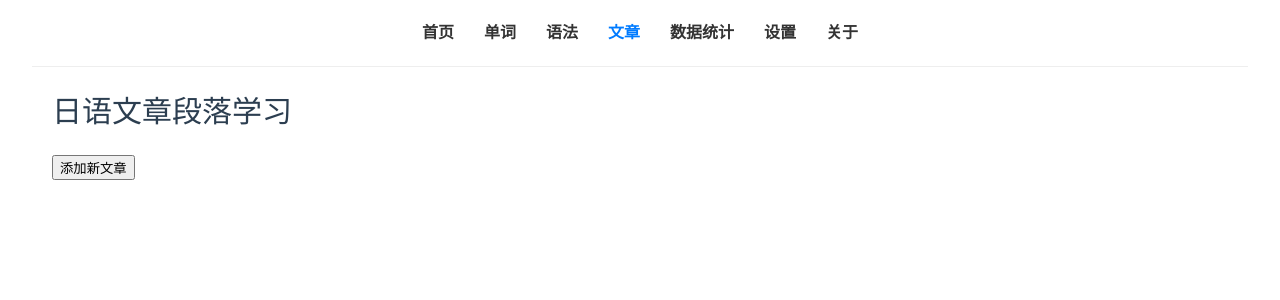
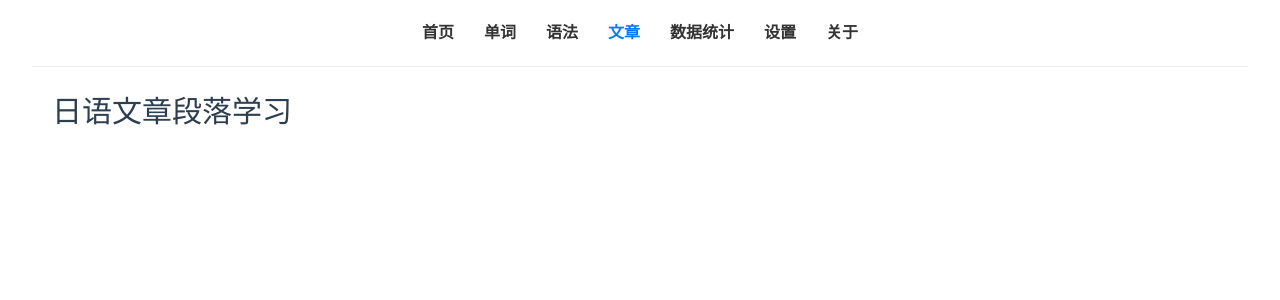
Before and after one commit to soukai-japan/tracer, a Vue app: page /passage in a window 1280 px wide. Shown: the top 300 px of the page. Built offline with nearby package versions, Linux system fonts and the light colour scheme.

Commit message:
optimize content

```diff
--- a/src/views/GrammarView.vue
+++ b/src/views/GrammarView.vue
@@ -13,7 +13,6 @@
         <p class="created-at">{{ new Date(grammar.createdAt).toLocaleDateString() }}</p>
       </div>
     </div>
-    <button @click="addNewGrammar">添加新语法</button>
   </div>
 
   <!-- Detail Modal -->
@@ -74,10 +73,8 @@
 
 <script setup lang="ts">
 import { ref, onMounted } from 'vue'
-import { useRouter } from 'vue-router'
 import { db, Grammar as DbGrammar } from '@/services/db'
 
-const router = useRouter()
 const grammarList = ref<DbGrammar[]>([]) // 改为直接存储语法数组
 
 onMounted(async () => {
@@ -136,10 +133,6 @@ const deleteGrammar = async () => {
     closeDetailModal()
     console.log('删除语法', selectedGrammar.value)
   }
-}
-
-const addNewGrammar = () => {
-  router.push('/') // Navigate to Home page for quick add
 }
 </script>
 
--- a/src/views/PassageView.vue
+++ b/src/views/PassageView.vue
@@ -13,7 +13,6 @@
         <p class="created-at">{{ new Date(passage.createdAt).toLocaleDateString() }}</p>
       </div>
     </div>
-    <button @click="addNewPassage">添加新文章</button>
   </div>
 
   <!-- Detail Modal -->
@@ -118,19 +117,6 @@ const deletePassage = async () => {
     closeDetailModal()
     console.log('删除文章', selectedPassage.value)
   }
-}
-
-const addNewPassage = async () => {
-  // For simplicity, let's add a dummy passage directly for now
-  // In a real app, you'd navigate to a form or open a modal
-  const newPassageData = {
-    title: '新文章 ' + new Date().toLocaleString(),
-    author: '未知',
-    content: '这是一篇新文章的内容。',
-    createdAt: new Date(), // 记录创建时间
-  }
-  await db.passages.add(newPassageData)
-  await loadPassages()
 }
 </script>
 
--- a/src/views/VocabularyView.vue
+++ b/src/views/VocabularyView.vue
@@ -13,8 +13,6 @@
         <p class="created-at">{{ new Date(word.createdAt).toLocaleDateString() }}</p>
       </div>
     </div>
-    <!-- 修复缺失的闭合标签 -->
-    <button @click="addNewWord">添加新单词</button>
   </div>
 
   <!-- Detail Modal -->
@@ -66,11 +64,8 @@
 
 <script setup lang="ts">
 import { ref, onMounted } from 'vue'
-// import { ref, onMounted } from 'vue'
-import { useRouter } from 'vue-router'
 import { db, Word } from '@/services/db'
 
-const router = useRouter()
 const vocabularyList = ref<DbWord[]>([]) // 改为直接存储单词数组
 
 onMounted(async () => {
@@ -129,10 +124,6 @@ const deleteWord = async () => {
     closeDetailModal()
     console.log('删除单词', selectedWord.value)
   }
-}
-
-const addNewWord = () => {
-  router.push('/') // Navigate to Home page for quick add
 }
 </script>
 
```
